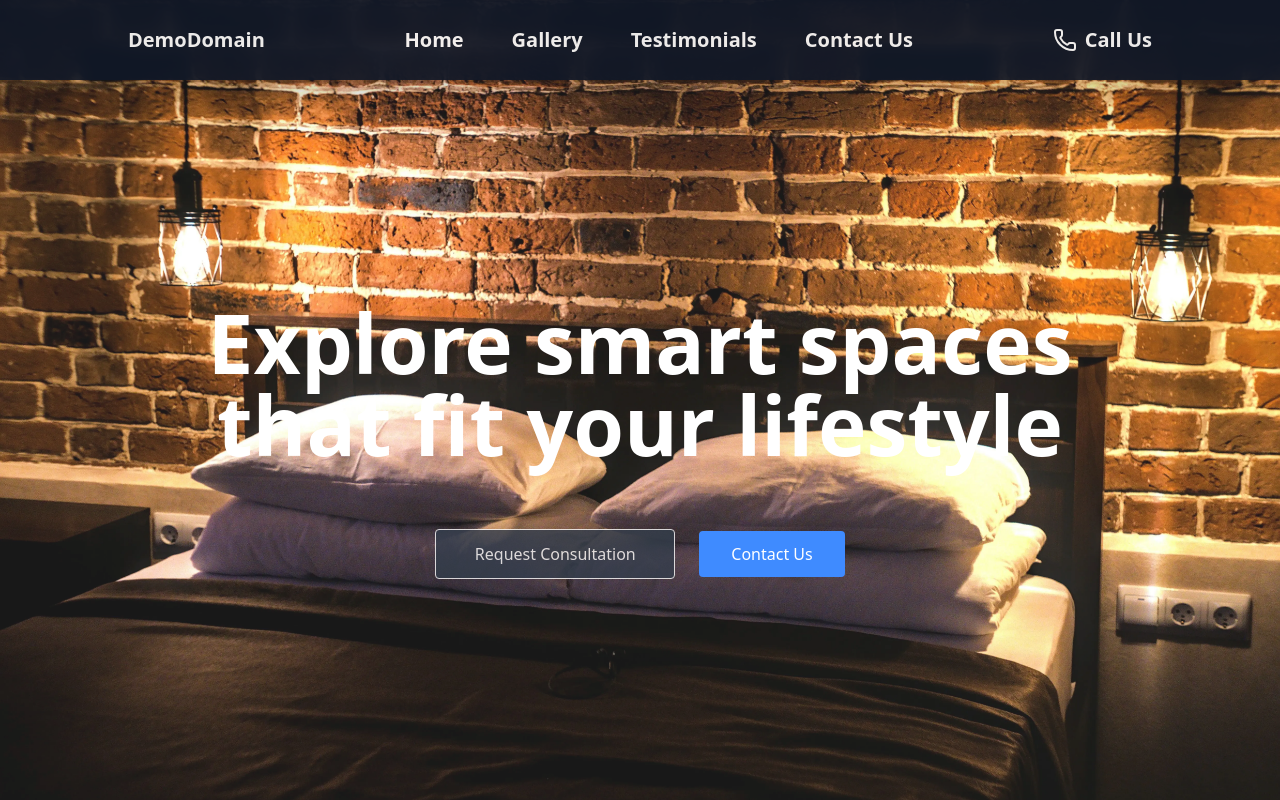
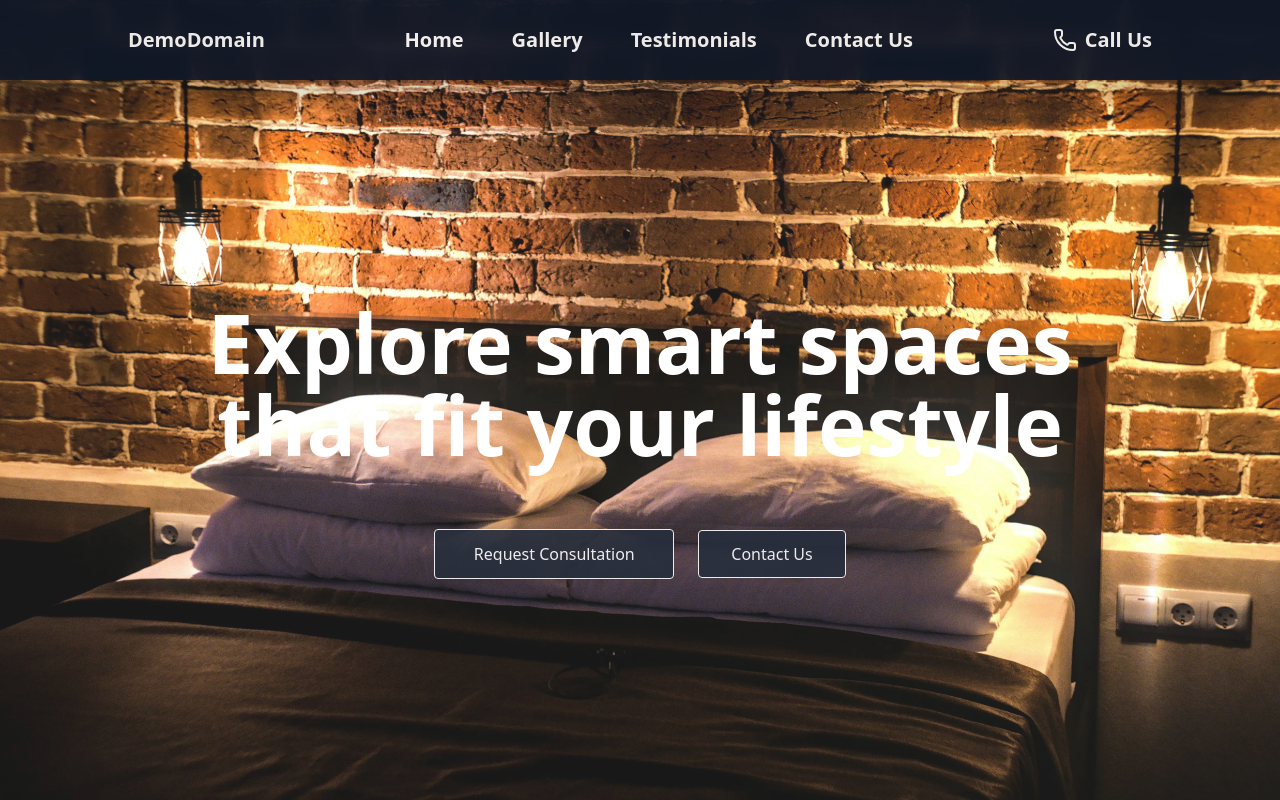
Before and after one commit to itrigerinnovationspvtltd/the-mod-barn, a React (Vite) app: page / in a window 1280 px wide. Shown: the top 800 px of the page. Built offline with nearby package versions, Linux system fonts and the light colour scheme.

Commit message:
Footer items added + button color matched with theme

```diff
--- a/src/Components/Contact.jsx
+++ b/src/Components/Contact.jsx
@@ -69,7 +69,7 @@ const Contact = () => {
         <div className="text-center mt-4 md:mt-10">
           <button
             type="submit"
-            className="bg-blue-600 text-white text-lg font-semibold py-3 px-12 rounded-lg shadow-md hover:bg-blue-700 transition-all duration-300"
+            className="bg-gray-800 text-white text-lg font-semibold py-3 px-12 rounded-lg shadow-md hover:bg-gray-900 transition-all duration-300"
           >
             Send Message
           </button>
--- a/src/Components/Footer.jsx
+++ b/src/Components/Footer.jsx
@@ -1,4 +1,4 @@
-import { Phone } from "lucide-react";
+import { Mail, MapPin, Phone } from "lucide-react";
 import React from "react";
 
 const Footer = () => {
@@ -27,12 +27,12 @@ const Footer = () => {
 
         </div>
         <div>
-          <div className="w-full md:w-32 mb-8 md:mb-0">
+          <div className="w-full md:w-52 mb-8 md:mb-0">
             <h3 className="text-white text-lg font-bold mb-4">Contact Us</h3>
             <ul className="flex flex-col gap-2 text-gray-400">
-              <a href="tel:9876543210" className="hover:text-white flex gap-2"><Phone/>9876543210</a>
-              <a href="" className="hover:text-white">demoEmail@email.com</a>
-
+              <a href="tel:9876543210" className="hover:text-white flex gap-3"><Phone/>9876543210</a>
+              <a href="mailto:demo@example.com" className="hover:text-white flex gap-3"> <Mail/>demo@gmail.com</a>
+               <span className="flex gap-3 hover:text-white"><MapPin/> Bridgewood Florida 	United States</span>
             </ul>
           </div>
         </div>
--- a/src/Components/Home.jsx
+++ b/src/Components/Home.jsx
@@ -23,8 +23,8 @@ const Home = () => {
         <h2 className='text-5xl sm:text-6xl md:text-[82px] inline-block max-w-5xl font-extrabold md:font-bold pt-20'>Explore smart spaces that fit your lifestyle</h2>
         <div className='space-x-6 mt-16 flex flex-col gap-3 md:block'>
             <button onClick={()=> setIsFormOpen(true)}
-            className='border bg-gray-800 opacity-80  border-white px-8 py-3 w-full md:w-60 rounded'>Request Consultation</button>
-            <a href="#contact" className='bg-blue-500 px-8 py-3 rounded'>Contact Us</a>
+            className='border bg-gray-900 opacity-90  border-white px-8 py-3 w-full md:w-60 rounded'>Request Consultation</button>
+            <a href="#contact" className='border border-white bg-gray-900 opacity-90 px-8 py-3 rounded'>Contact Us</a>
         </div>
       </motion.div>
     </div>
```
